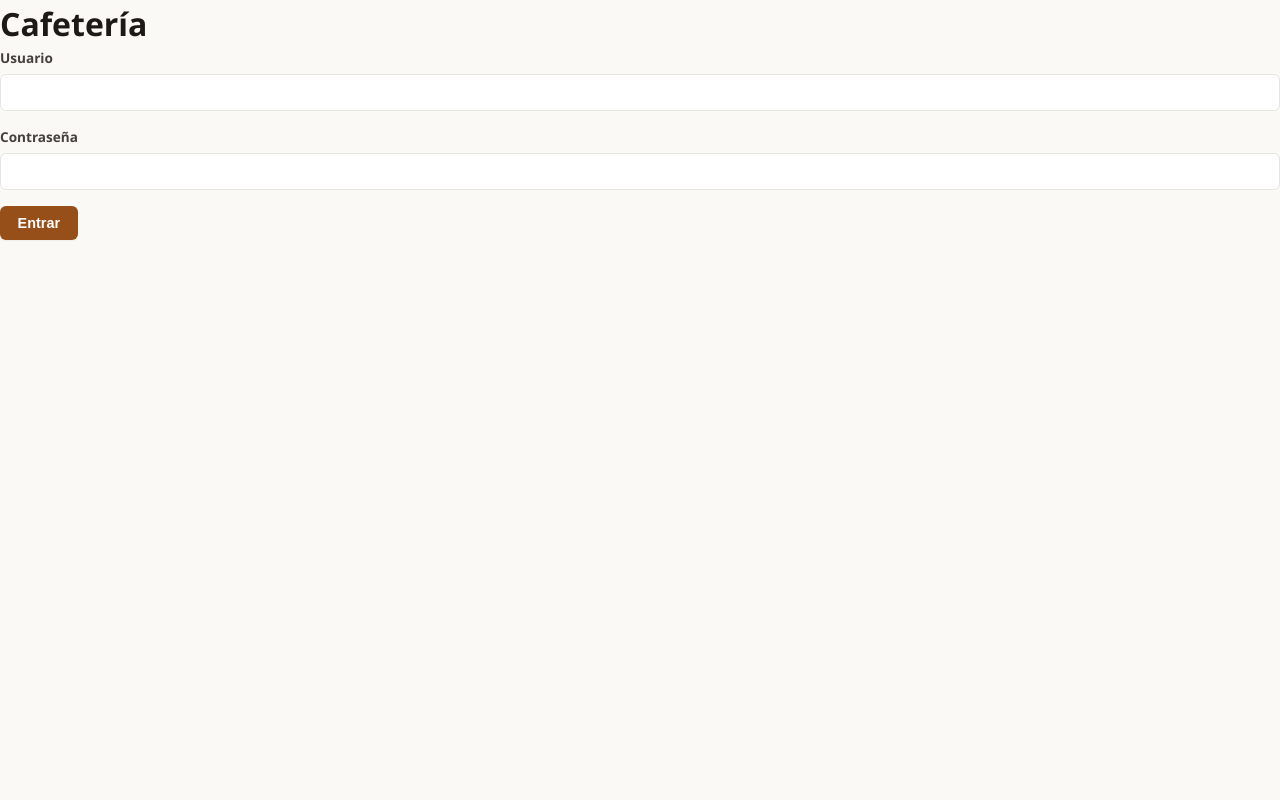
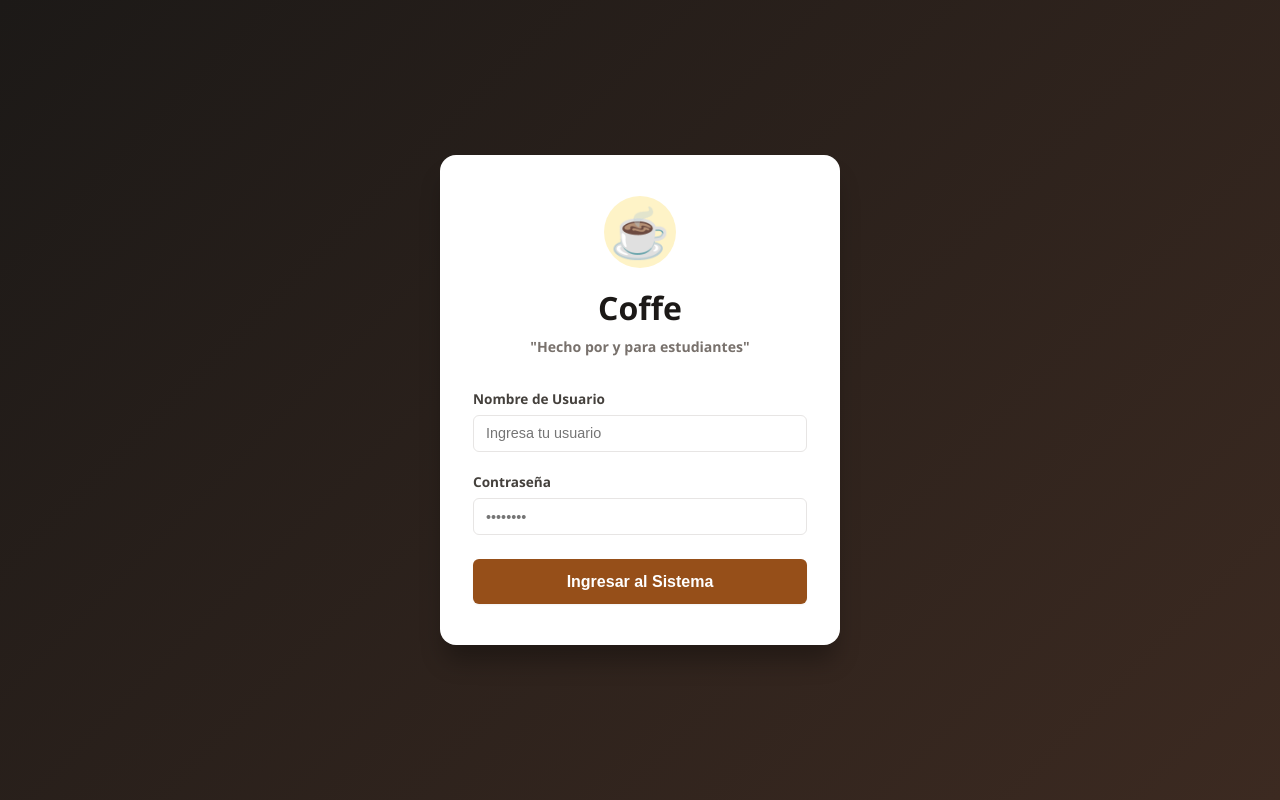
Before and after one commit to nosedimetuXD/Enchiladitos, a React (Vite) app in the folder Cafeteriaweb/: page /login in a window 1280 px wide. Built offline with nearby package versions, Linux system fonts and the light colour scheme.

Commit message:
docs & feat: actualizar identidad de marca Coffe, slogan y agregar README.md

```diff
--- a/Cafeteriaweb/index.html
+++ b/Cafeteriaweb/index.html
@@ -5,9 +5,9 @@
   <meta charset="UTF-8" />
   <link rel="icon" type="image/png" href="/icon-192.png" />
   <meta name="viewport" content="width=device-width, initial-scale=1.0" />
-  <meta name="theme-color" content="#6f4e37" />
-  <meta name="description" content="Gestión de inventario, ventas y tareas de la cafetería" />
-  <title>Cafetería</title>
+  <meta name="theme-color" content="#964f19" />
+  <meta name="description" content="Coffe — Hecho por y para estudiantes. Sistema de gestión, POS, comandas y contabilidad." />
+  <title>Coffe — Hecho por y para estudiantes</title>
 </head>
 
 <body>
--- a/Cafeteriaweb/src/components/Layout.jsx
+++ b/Cafeteriaweb/src/components/Layout.jsx
@@ -32,7 +32,7 @@ export default function Layout() {
         >
           ☰
         </button>
-        <span className="mobile-title">☕ Cafetería POS</span>
+        <span className="mobile-title">☕ Coffe POS</span>
       </header>
 
       {/* Overlay para cerrar sidebar en móvil */}
@@ -45,8 +45,8 @@ export default function Layout() {
         <div className="sidebar-brand">
           <div className="brand-logo">☕</div>
           <div>
-            <h1 className="brand-title">Café Master</h1>
-            <span className="brand-subtitle">Gestión & POS</span>
+            <h1 className="brand-title">Coffe</h1>
+            <span className="brand-subtitle">Hecho por y para estudiantes</span>
           </div>
         </div>
 
--- a/Cafeteriaweb/src/pages/Login.jsx
+++ b/Cafeteriaweb/src/pages/Login.jsx
@@ -27,22 +27,89 @@ export default function Login() {
   }
 
   return (
-        <div className="login-page">
-            <h1>Cafetería</h1>
-            <form onSubmit={handleSubmit}>
-                <div style={{ marginBottom: '1rem' }}>
-                    <label>Usuario</label>
-                    <input type="text" value={username} onChange={(e) => setUsername(e.target.value)} required />
+    <div
+      style={{
+        minHeight: '100vh',
+        display: 'flex',
+        alignItems: 'center',
+        justifyContent: 'center',
+        background: 'linear-gradient(135deg, #1c1917 0%, #3c2a21 100%)',
+        padding: '1.5rem'
+      }}
+    >
+      <div
+        className="card"
+        style={{
+          width: '100%',
+          maxWidth: '400px',
+          padding: '2.5rem 2rem',
+          borderRadius: '16px',
+          boxShadow: '0 20px 25px -5px rgba(0, 0, 0, 0.3)',
+          border: '1px solid rgba(255, 255, 255, 0.1)',
+          background: '#ffffff'
+        }}
+      >
+        <div style={{ textAlign: 'center', marginBottom: '2rem' }}>
+          <div
+            style={{
+              fontSize: '3rem',
+              background: '#fef3c7',
+              width: '72px',
+              height: '72px',
+              borderRadius: '50%',
+              display: 'flex',
+              alignItems: 'center',
+              justifyContent: 'center',
+              margin: '0 auto 1rem auto'
+            }}
+          >
+            ☕
           </div>
-                <div style={{ marginBottom: '1rem' }}>
-                    <label>Contraseña</label>
-                    <input type="password" value={password} onChange={(e) => setPassword(e.target.value)} required />
+          <h1 style={{ fontSize: '2rem', fontWeight: 800, color: '#1c1917', margin: 0 }}>
+            Coffe
+          </h1>
+          <p style={{ fontSize: '0.88rem', color: '#78716c', marginTop: '0.25rem', fontWeight: 600 }}>
+            "Hecho por y para estudiantes"
+          </p>
         </div>
-                {error && <p className="error-text">{error}</p>}
-                <button type="submit" disabled={loading}>
-                    {loading ? 'Entrando...' : 'Entrar'}
+
+        <form onSubmit={handleSubmit} style={{ background: 'transparent', padding: 0, border: 'none' }}>
+          <div className="form-group" style={{ marginBottom: '1.25rem' }}>
+            <label style={{ color: '#44403c' }}>Nombre de Usuario</label>
+            <input
+              type="text"
+              value={username}
+              onChange={(e) => setUsername(e.target.value)}
+              placeholder="Ingresa tu usuario"
+              required
+            />
+          </div>
+          <div className="form-group" style={{ marginBottom: '1.5rem' }}>
+            <label style={{ color: '#44403c' }}>Contraseña</label>
+            <input
+              type="password"
+              value={password}
+              onChange={(e) => setPassword(e.target.value)}
+              placeholder="••••••••"
+              required
+            />
+          </div>
+
+          {error && (
+            <p className="error-text" style={{ marginBottom: '1rem', textAlign: 'center' }}>
+              {error}
+            </p>
+          )}
+
+          <button
+            type="submit"
+            disabled={loading}
+            style={{ width: '100%', padding: '0.85rem', fontSize: '1rem' }}
+          >
+            {loading ? 'Iniciando sesión...' : 'Ingresar al Sistema'}
           </button>
         </form>
       </div>
+    </div>
   )
 }
```
Also changed, not shown: 1 other file (tests, documents, lock files or other folders). Lines whose indentation alone changed are shown as unchanged.
